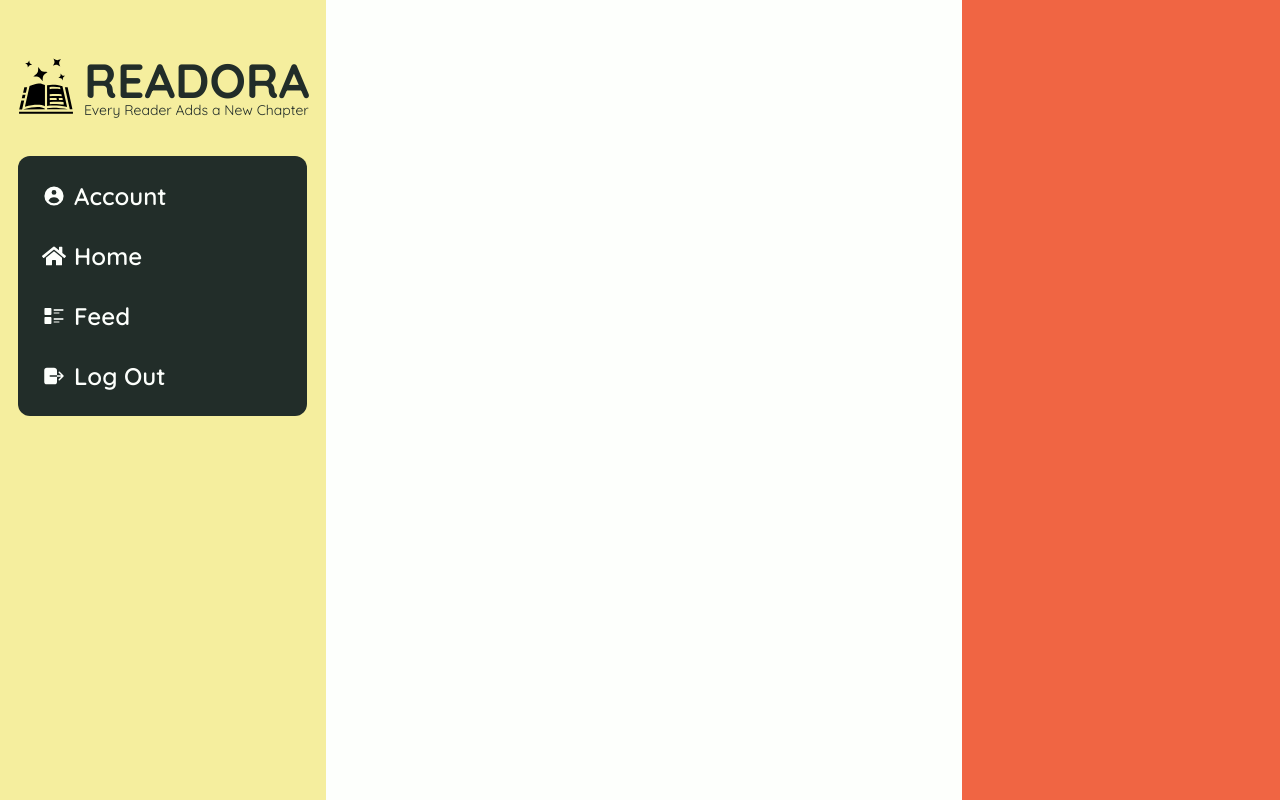
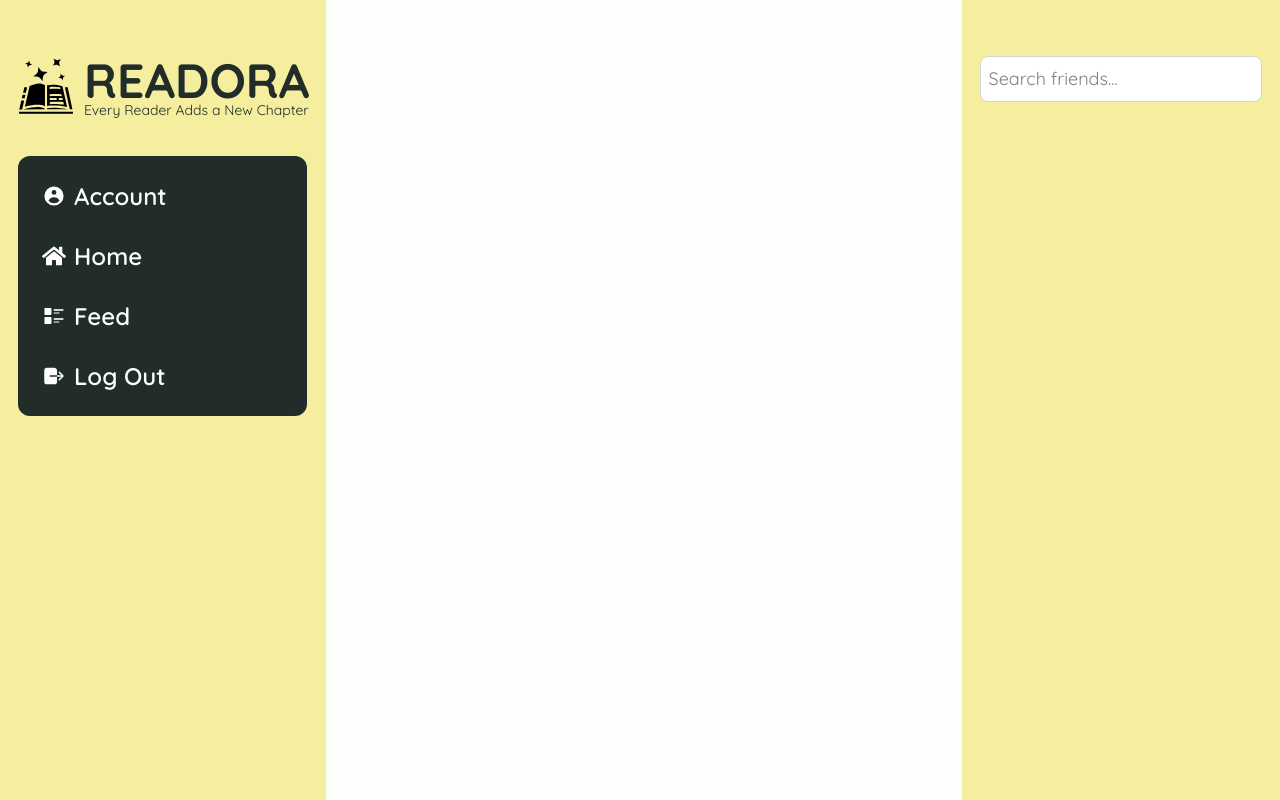
Before and after one commit to gaurav1-9/readora-BookExchange-SocialMedia, a React (Vite) app in the folder readora-Client/: page / in a window 1280 px wide. Built offline with nearby package versions, Linux system fonts and the light colour scheme.

Commit message:
utility hover effect changed

```diff
--- a/readora-Client/src/Components/HomepageComponents/FriendList.jsx
+++ b/readora-Client/src/Components/HomepageComponents/FriendList.jsx
@@ -2,7 +2,13 @@ import React from 'react'
 
 const FriendList = () => {
     return (
-        <div className="flex-1 h-full bg-tomato"></div>
+        <div className="hidden flex-1 h-full items-center pt-10 lg:flex flex-col">
+            <input
+                type="text"
+                placeholder="Search friends..."
+                className="w-8/9 p-2 text-lg rounded-lg border border-gray-300 focus:outline-none focus:ring-2 focus:ring-azul bg-white mt-4"
+            />
+        </div>
     )
 }
 
--- a/readora-Client/src/Components/HomepageComponents/Utilities.jsx
+++ b/readora-Client/src/Components/HomepageComponents/Utilities.jsx
@@ -11,25 +11,25 @@ const Utilities = () => {
             <Logo />
             <div className="sticky w-8/9 h-fit bg-gunMetal p-4 rounded-xl mt-6">
                 <ul className='flex flex-col gap-3'>
-                    <li className='p-2 text-2xl text-babyPowder font-semibold cursor-pointer rounded-md hover:bg-zinc-700' onClick={()=>console.log("account")}>
+                    <li className='p-2 text-2xl text-babyPowder font-semibold cursor-pointer rounded-md hover:bg-tomato hover:text-gunMetal' onClick={()=>console.log("account")}>
                         <div className='flex gap-2 items-center'>
                             <HiUserCircle />
                             Account
                         </div>
                     </li>
-                    <li className='p-2 text-2xl text-babyPowder font-semibold cursor-pointer rounded-md hover:bg-zinc-700' onClick={()=>console.log("home")}>
+                    <li className='p-2 text-2xl text-babyPowder font-semibold cursor-pointer rounded-md hover:bg-tomato hover:text-gunMetal' onClick={()=>console.log("home")}>
                         <div className='flex gap-2 items-center'>
                             <FaHome />
                             Home
                         </div>
                     </li>
-                    <li className='p-2 text-2xl text-babyPowder font-semibold cursor-pointer rounded-md hover:bg-zinc-700' onClick={()=>console.log("feed")}>
+                    <li className='p-2 text-2xl text-babyPowder font-semibold cursor-pointer rounded-md hover:bg-tomato hover:text-gunMetal' onClick={()=>console.log("feed")}>
                         <div className='flex gap-2 items-center'>
                             <CgFeed />
                             Feed
                         </div>
                     </li>
-                    <li className='p-2 text-2xl text-babyPowder font-semibold cursor-pointer rounded-md hover:bg-zinc-700' onClick={()=>console.log("logout")}>
+                    <li className='p-2 text-2xl text-babyPowder font-semibold cursor-pointer rounded-md hover:bg-tomato hover:text-gunMetal' onClick={()=>console.log("logout")}>
                         <div className='flex gap-2 items-center'>
                             <IoLogOut />
                             Log Out
```
